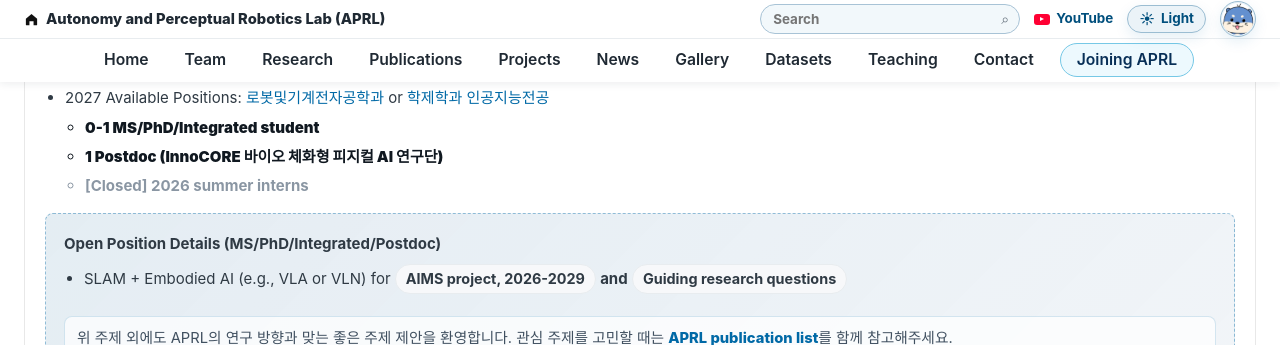
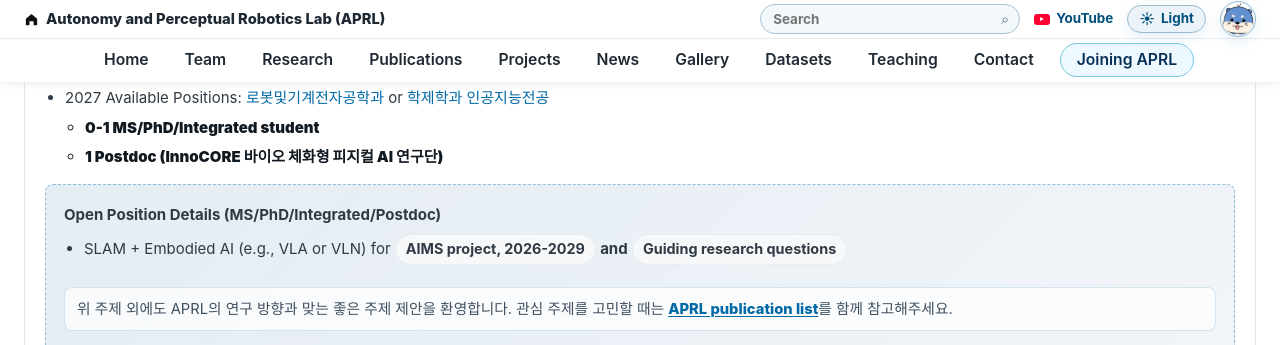
Before and after one commit to team-aprl/team-aprl.github.io, a Jekyll site: the page built from joining-aprl.html, in a window 1280 px wide and 900 px high, scrolled down 326 px, cut to the strip 0-345 px from the top of the window. Built offline with Jekyll 4.4.1, drawn with Linux system fonts in a browser that asks for light colours.

Commit message:
Remove closed summer intern listing

```diff
--- a/joining-aprl.html
+++ b/joining-aprl.html
@@ -29,7 +29,6 @@ lang: "ko"
               <ul>
                 <li class="position-open">0-1 MS/PhD/Integrated student</li>
                 <li class="position-open">1 Postdoc (InnoCORE 바이오 체화형 피지컬 AI 연구단)</li>
-                <li class="position-closed">[Closed] 2026 summer interns</li>
               </ul>
             </li>
           </ul>
@@ -131,7 +130,6 @@ lang: "ko"
               <ul>
                 <li class="position-open">0-1 MS/PhD/Integrated student</li>
                 <li class="position-open">1 Postdoc (InnoCORE Bio-Embodied Physical AI Research Group)</li>
-                <li class="position-closed">[Closed] 2026 summer interns</li>
               </ul>
             </li>
           </ul>
```
